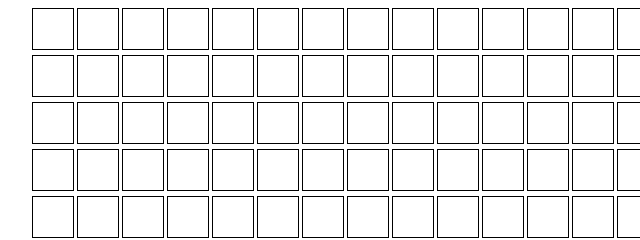
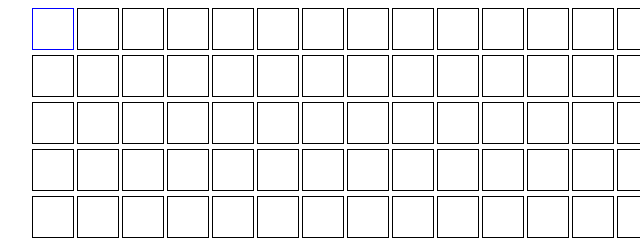
Before and after one commit to Jsbro98/number-scrabble, a website: page src/index.html in a window 1280 px wide. Shown: the top 240 px of the page, 273-913 px from the left. Drawn offline with Linux system fonts and the light colour scheme.

Commit message:
added styling to make it easy to distinguish

```diff
--- a/src/style.css
+++ b/src/style.css
@@ -25,3 +25,9 @@
   letter-spacing: 1px;
   font-weight: bold;
 }
+
+/* Drag styling */
+
+#drag {
+  border: blue solid 1px;
+}
```
